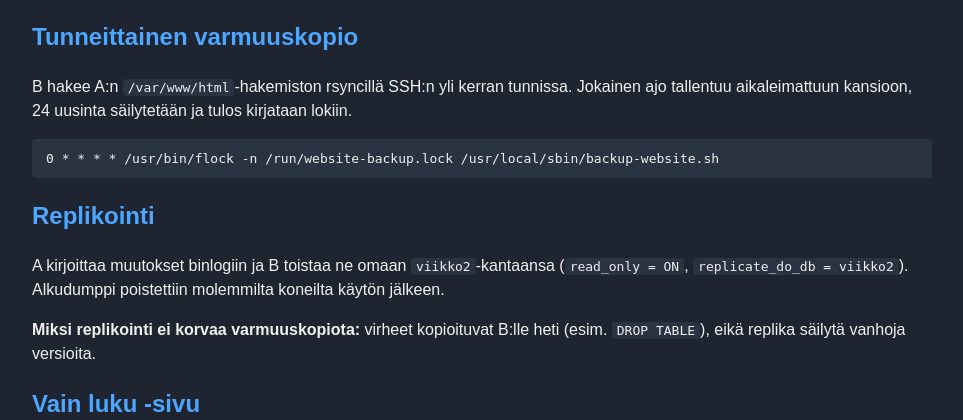
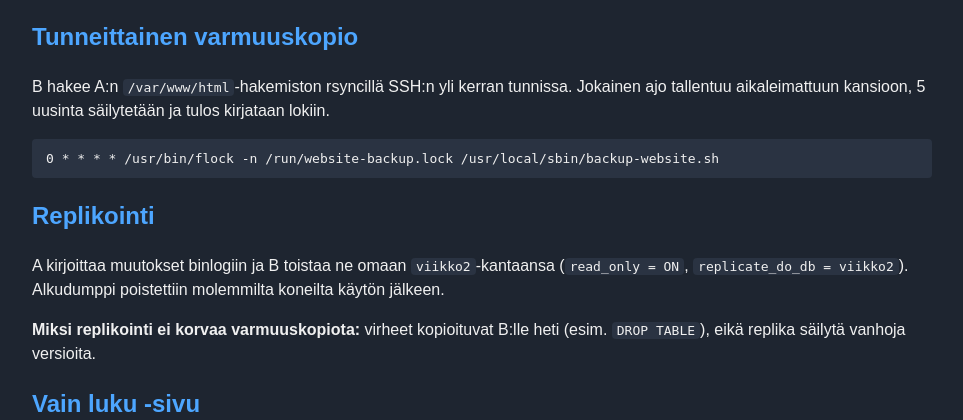
Before and after one commit to G4tekeep3r/linux-admin, a Flask app: template viikko4/templates/index.html in a window 1280 px wide. Shown: the part 810-1230 px from the top of the page, without its empty margins (158-1121 px from the left). Run offline with Flask 3, Linux system fonts and the light colour scheme; the template is opened without the code that fills it, so the values that code supplies are empty.

Commit message:
Update documentation

```diff
--- a/viikko4/templates/index.html
+++ b/viikko4/templates/index.html
@@ -43,7 +43,7 @@
     </table>
 
     <h2>Tunneittainen varmuuskopio</h2>
-    <p>B hakee A:n <code>/var/www/html</code>-hakemiston rsyncillä SSH:n yli kerran tunnissa. Jokainen ajo tallentuu aikaleimattuun kansioon, 24 uusinta säilytetään ja tulos kirjataan lokiin.</p>
+    <p>B hakee A:n <code>/var/www/html</code>-hakemiston rsyncillä SSH:n yli kerran tunnissa. Jokainen ajo tallentuu aikaleimattuun kansioon, 5 uusinta säilytetään ja tulos kirjataan lokiin.</p>
     <pre>0 * * * * /usr/bin/flock -n /run/website-backup.lock /usr/local/sbin/backup-website.sh</pre>
 
     <h2>Replikointi</h2>
@@ -67,7 +67,7 @@
   sha256sum alkuperäinen (A): b3a5c94c21dfd8104e5b4f69ba04d6d1ba8fb49920403f5235a89cfac7b80a64
   sha256sum palautettu (B):   b3a5c94c21dfd8104e5b4f69ba04d6d1ba8fb49920403f5235a89cfac7b80a64
   Tiedostot olivat identtiset.
-- B:llä rebootin jälkeen (2026-11-22 klo 12:59) testattiin:
+- B:llä rebootin jälkeen (2026-11-22 klo 12:56) testattiin:
 	systemctl is-active nginx mariadb viikko4: active, active, active
 	Slave_IO_Running: Yes, Slave_SQL_Running: Yes, Seconds_Behind_Master: 0
 	Uusi OK-rivi lokissa: 2026-11-22T13:00:02:00 OK   2026-11-22_1300
```
